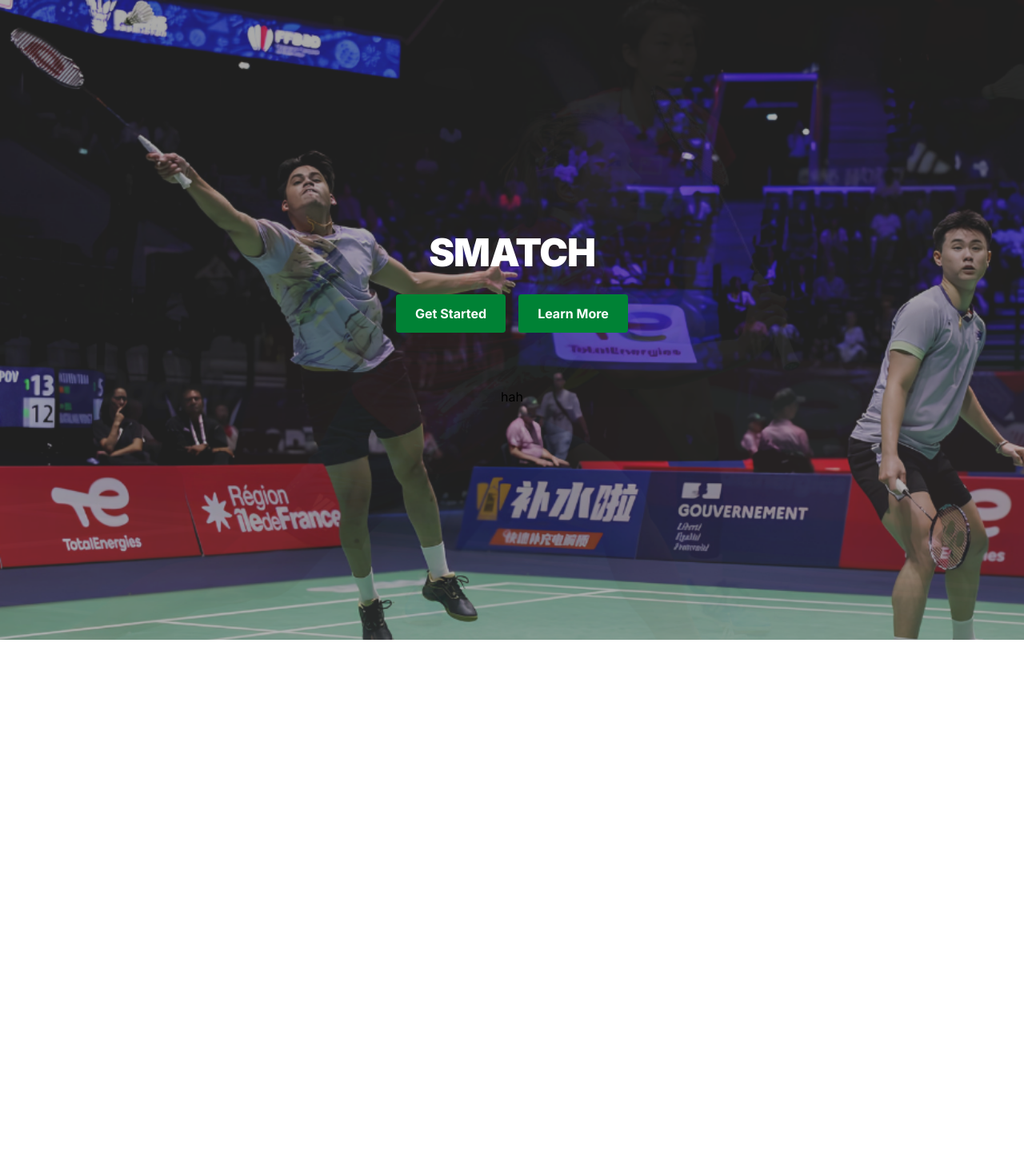
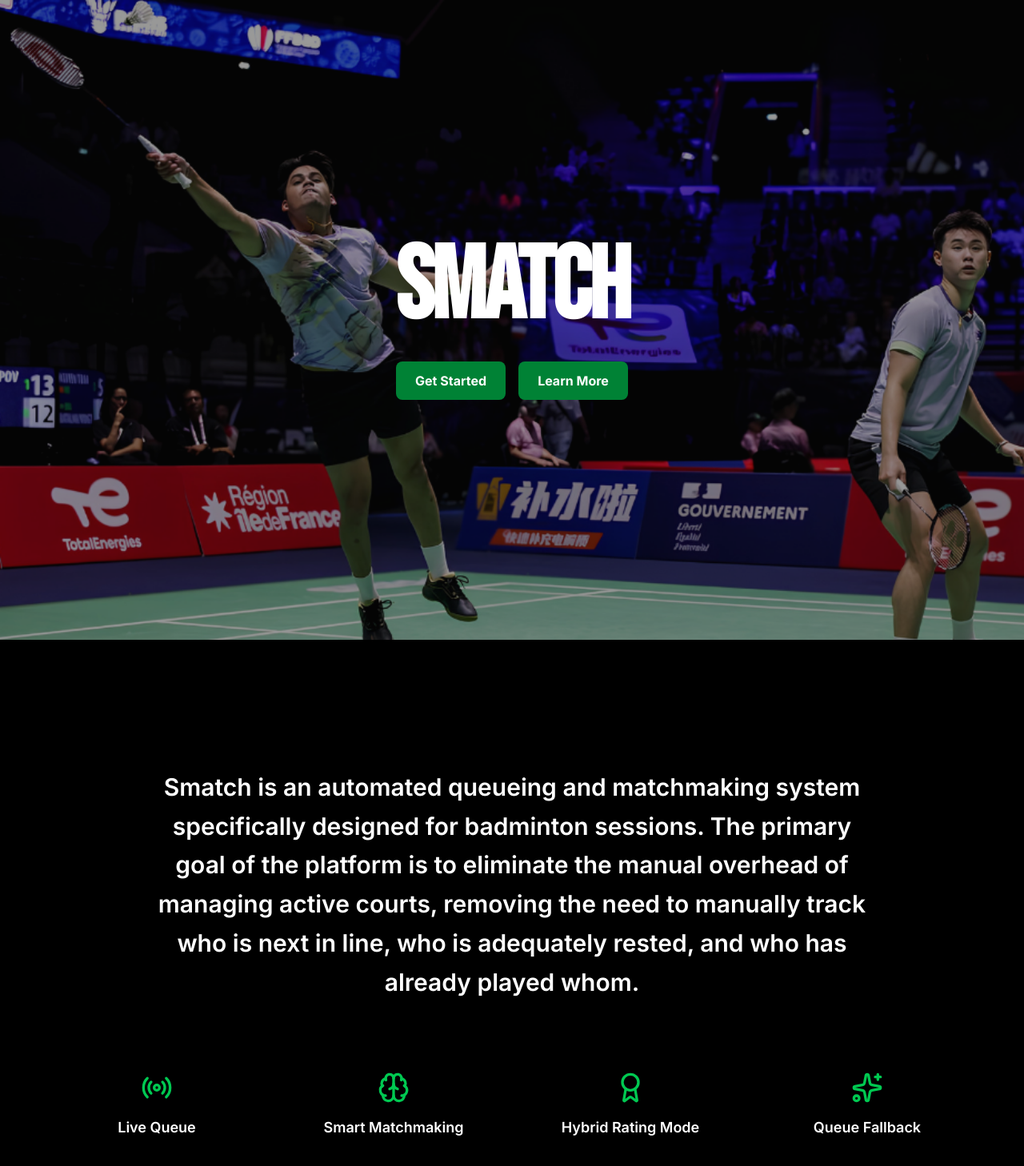
Before and after one commit to Gaeano/project-smatch, a Next.js app: page / in a window 1280 px wide. Shown: the top 1458 px of the page at 80% size. Before the commit the page ends 800 px from the top, so only its background shows below. Built offline with nearby package versions, Linux system fonts and the light colour scheme.

Commit message:
feat: add modal for features

```diff
--- a/app/globals.css
+++ b/app/globals.css
@@ -11,11 +11,13 @@
   --font-sans: var(--font-inter);
   --font-mono: var(--font-inter);
   --font-bebas: var(--font-bebas-neue);
+  --font-inter: var(--font-inter);
 }
 
 @theme{
   --color-primary-buttons: #008235;
   --color-hoverButtons: #0D530E;
+  --color-background: #FBF5DD;
 }
 
 @media (prefers-color-scheme: dark) {
--- a/app/page.tsx
+++ b/app/page.tsx
@@ -1,72 +1,160 @@
 'use client';
 import Link from "next/link";
-import {useState, useEffect} from "react";
+import { useState, useEffect } from "react";
 import Image from "next/image";
+import { Radio, Brain, Award, Sparkles } from "lucide-react"; // swapped invalid icons
 
+type Feature = { title: string; desc: string; icon: React.ReactNode };
+
+const images = [
+  { src: "landing-page1.png", position: "60% 40%" },
+  { src: "landing-page2.png", position: "20% 45%" },
+  { src: "landing-page3.jpg", position: "45% 65%" },
+  { src: "landing-page4.jpg", position: "32% 80%" },
+];
+
+const features: Feature[] = [
+  { title: "Live Queue", desc: "See who's up next without asking around.", icon: <Radio className="w-10 h-10 text-green-500" /> },
+  { title: "Smart Matchmaking", desc: "Automatically pair players based on skill and rest time.", icon: <Brain className="w-10 h-10 text-green-500" /> },
+  { title: "Hybrid Rating Mode", desc: "Pair players of different skill tiers using a hidden MMR-style rating system.", icon: <Award className="w-10 h-10 text-green-500" /> },
+  { title: "Queue Fallback", desc: "Automatically advances the queue if the Queue Master is currently playing a match.", icon: <Sparkles className="w-10 h-10 text-green-500" /> },
+];
+
+function FeatureItem({ icon, title, onClick }: { icon: React.ReactNode; title: string; onClick: () => void }) {
+  return (
+    <button
+      onClick={onClick}
+      className="flex flex-col items-center gap-4 p-4 rounded-lg hover:scale-105 transition-transform duration-300 hover:bg-white/15 text-left"
+    >
+      <div className="flex-shrink-0">{icon}</div>
+      <h3 className="text-lg font-semibold text-white">{title}</h3>
+    </button>
+  );
+}
+
+function FeatureModal({feature, isOpen, onClose}: {feature: Feature; isOpen: boolean; onClose: () => void;}) {
+  useEffect(() => {
+    const original = document.body.style.overflow;
+    document.body.style.overflow = "hidden";
+    return () => { document.body.style.overflow = original; };
+  }, []);
+
+  useEffect(() => {
+    const handler = (e: KeyboardEvent) => { if (e.key === "Escape") onClose(); };
+    window.addEventListener("keydown", handler);
+    return () => window.removeEventListener("keydown", handler);
+  }, [onClose]);
+
+  return (
+    <div
+      className={`fixed inset-0 z-50 flex items-center justify-center p-4 bg-black/80 backdrop-blur-sm transition-opacity duration-300 ease-out ${
+        isOpen ? "opacity-100" : "opacity-0"
+      }`}
+      onClick={onClose}
+    >
+      <div
+        role="dialog"
+        aria-modal="true"
+        aria-labelledby="feature-modal-title"
+        className={`relative flex flex-col items-center text-center gap-4 p-10 sm:p-20 bg-zinc-900 border border-zinc-800 rounded-2xl max-w-md w-full shadow-2xl transition-all duration-300 ease-out ${
+          isOpen ? "scale-100 translate-y-0 opacity-100" : "scale-95 translate-y-8 opacity-0"
+        }`}
+        onClick={(e) => e.stopPropagation()}
+      >
+        <button
+          className="absolute top-3 right-5 text-white text-2xl font-bold" onClick={onClose} aria-label="Close"> ×</button>
+        <div className="mb-2 p-4 bg-black rounded-full border border-zinc-800">{feature.icon}</div>
+        <div>
+          <h3 id="feature-modal-title" className="text-2xl font-bold text-white mb-3 tracking-tight">
+            {feature.title}
+          </h3>
+          <p className="text-base text-gray-400 mt-1 leading-relaxed">{feature.desc}</p>
+        </div>
+      </div>
+    </div>
+  );
+}
 
 export default function Home() {
+  const [currentIndex, setCurrentIndex] = useState(0);
+  const [selectedFeature, setSelectedFeature] = useState<Feature | null>(null);
+  const [isModalOpen, setIsModalOpen] = useState(false);
 
-  const images = [
-  { src: "landing-page1.png", position: "60% 40%" }, // player center-right
-  { src: "landing-page2.png", position: "20% 45%" }, // player is left-of-frame
-  { src: "landing-page3.jpg", position: "45% 65%" }, // action low in frame
-  { src: "landing-page4.jpg", position: "32% 80%" }, // wide shot, court is bottom
-];
+  const openModal = (feature: Feature) => {
+    setSelectedFeature(feature);
+    setTimeout(() => setIsModalOpen(true), 10); // next tick so the enter transition actually fires
+  };
 
-
-  const [currentIndex, setCurrentIndex] = useState(0);
+  const closeModal = () => {
+    setIsModalOpen(false);
+    setTimeout(() => setSelectedFeature(null), 300); // must match duration-300 above
+  };
 
   useEffect(() => {
     const timer = setInterval(() => {
-      setCurrentIndex((prevIndex) => prevIndex === images.length - 1 ? 0 : prevIndex + 1);
+      setCurrentIndex((prev) => (prev === images.length - 1 ? 0 : prev + 1));
     }, 5000);
+    return () => clearInterval(timer);
+  }, []);
 
-    return () => clearInterval(timer);
-  }, [images.length]);
+  const handleScroll = (e: React.MouseEvent<HTMLAnchorElement>) => {
+    e.preventDefault();
+    document.getElementById("features")?.scrollIntoView({ behavior: "smooth" });
+  };
 
   return (
-    <main className="relative flex flex-col items-center justify-center min-h-screen text-white overflow-hidden scroll-smooth">
-
-      {images.map((img, index) =>
-       (
+    <main className="relative min-h-screen text-white overflow-x-hidden scroll-smooth">
+      <div className="fixed top-0 left-0 w-full h-screen -z-20">
+        {images.map((img, index) => (
           <Image
             key={img.src}
             src={`/${img.src}`}
             alt={`Landing page ${index + 1}`}
             fill
             style={{ objectPosition: img.position }}
-            className={`absolute top-0 left-0 object-cover -z-20 transition-opacity duration-1000 ${index === currentIndex ? 'opacity-100' : 'opacity-0'}`}
+            className={`object-cover transition-opacity duration-1000 ${index === currentIndex ? "opacity-100" : "opacity-0"}`}
             priority={index === 0}
-            quality={100}
+            quality={90}
             sizes="100vw"
           />
-      ))}
-
-      <div className="absolute inset-0 bg-black/30 -z-10"></div>
-
-      <h1 className="text-5xl font-black mb-6 uppercase tracking-tight text-white">Smatch</h1>
-
-      {/* inganion diay pag comment HAHAHAHHAHA */}
-
-      <div id="buttons" className="flex flex-col sm:flex-row gap-4  p-1">
-
-        <Link href="/signup" className="px-6 py-3 bg-primary-buttons text-white font-bold rounded hover:bg-hoverButtons transition-colors">
-          Get Started
-        </Link>
-
-        <Link href="#features" className=" min-h-min bg-primary-buttons px-6 py-3 text-white font-bold rounded hover:bg-hoverButtons"> Learn More</Link>
-
+        ))}
+        <div className="absolute inset-0 bg-black/40" />
       </div>
 
+      <section className="relative flex flex-col z-10 items-center justify-center text-center min-h-screen w-full">
+        <h1 className="text-5xl lg:text-9xl font-black mb-6 uppercase tracking-tight text-white font-bebas">Smatch</h1>
+        <div id="buttons" className="flex flex-col sm:flex-row gap-4 p-1">
+          <Link href="/signup" className="px-6 py-3 bg-primary-buttons text-white font-bold rounded-lg hover:bg-hoverButtons transition-colors font-inter">
+            Get Started
+          </Link>
+          <a href="#features" onClick={handleScroll} className="px-6 py-3 bg-primary-buttons text-white font-bold rounded-lg hover:bg-hoverButtons transition-colors">
+            Learn More
+          </a>
+        </div>
+      </section>
 
+      <section id="features" className="min-h-screen w-full bg-black flex flex-col items-center text-black p-8 justify-center">
+        <div className="w-full max-w-4xl mb-8">
+          <h2 className="text-center text-lg sm:text-xl md:text-2xl lg:text-3xl leading-relaxed text-white font-semibold font-inter">
+            Smatch is an automated queueing and matchmaking system specifically designed for badminton sessions. The primary goal of the platform is to eliminate the manual overhead of managing active courts, removing the need to manually track who is next in line, who is adequately rested, and who has already played whom.
+          </h2>
+        </div>
 
+        <div className="grid grid-cols-1 sm:grid-cols-2 lg:grid-cols-4 gap-8 max-w-6xl w-full lg:mt-10">
+          {features.map((feature) => (
+            <FeatureItem
+              key={feature.title}
+              icon={feature.icon}
+              title={feature.title}
+              onClick={() => openModal(feature)}
+            />
+          ))}
+        </div>
 
-      <div id="features" className="mt-16 max-w-4xl text-center">
-        <p className="text-black"> hah </p>
-    </div>
-
-
+        {selectedFeature && (
+          <FeatureModal feature={selectedFeature} isOpen={isModalOpen} onClose={closeModal} />
+        )}
+      </section>
     </main>
-
   );
 }
```
